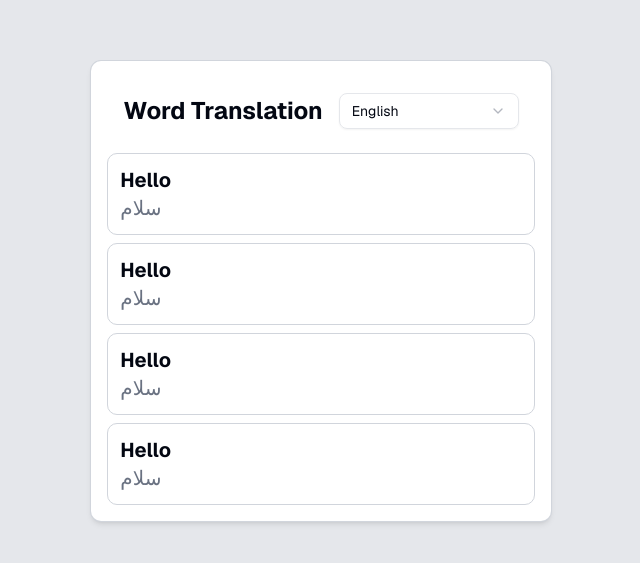
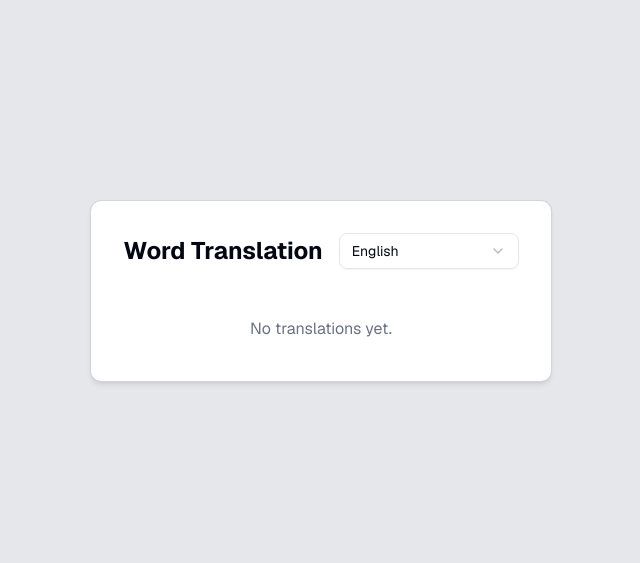
Before and after one commit to Ali-Zoljalali/sibirani, a Next.js app: page / in a window 1280 px wide. Shown: the part 109-672 px from the top of the page, without its empty margins (319-959 px from the left). Built offline with nearby package versions, Linux system fonts and the light colour scheme.

Commit message:
implement functionality

```diff
--- a/app/management-dashboard/page.js
+++ b/app/management-dashboard/page.js
@@ -1,5 +1,5 @@
 import LanguageSelect from "@/custom-components/LanguageSelect";
-import TranslatedWordsSection from "@/custom-components/TranslatedWordsSection";
+import TranslationManagementSection from "@/custom-components/TranslationManagementSection";
 
 export default function ManagementDashboard() {
   return (
@@ -9,7 +9,7 @@ export default function ManagementDashboard() {
           <h1 className="text-2xl font-bold">Translation Management</h1>
           <LanguageSelect />
         </div>
-        <TranslatedWordsSection />
+        <TranslationManagementSection />
       </main>
     </div>
   );
--- a/app/page.js
+++ b/app/page.js
@@ -1,5 +1,6 @@
 import Card from "@/custom-components/Card";
 import LanguageSelect from "@/custom-components/LanguageSelect";
+import TranslatedWordsSection from "@/custom-components/TranslatedWordsSection";
 
 export default function Home() {
   return (
@@ -10,22 +11,7 @@ export default function Home() {
             <h1 className="text-2xl font-bold">Word Translation</h1>
             <LanguageSelect />
           </div>
-          <div className="flex flex-col p-3 items-start border border-gray-300 rounded-lg">
-            <h3 className="text-xl font-bold">Hello</h3>
-            <h4 className="text-xl text-gray-500">سلام</h4>
-          </div>
-          <div className="flex flex-col p-3 items-start border border-gray-300 rounded-lg">
-            <h3 className="text-xl font-bold">Hello</h3>
-            <h4 className="text-xl text-gray-500">سلام</h4>
-          </div>
-          <div className="flex flex-col p-3 items-start border border-gray-300 rounded-lg">
-            <h3 className="text-xl font-bold">Hello</h3>
-            <h4 className="text-xl text-gray-500">سلام</h4>
-          </div>
-          <div className="flex flex-col p-3 items-start border border-gray-300 rounded-lg">
-            <h3 className="text-xl font-bold">Hello</h3>
-            <h4 className="text-xl text-gray-500">سلام</h4>
-          </div>
+          <TranslatedWordsSection />
         </Card>
       </main>
     </div>
--- a/custom-components/TranslatedWordsSection.js
+++ b/custom-components/TranslatedWordsSection.js
@@ -1,71 +1,33 @@
 "use client";
-import { useEffect, useState } from "react";
-import { Plus } from "lucide-react";
-import { Button } from "@/components/ui/button";
-import Card from "@/custom-components/Card";
-import WordsTranslation from "@/custom-components/WordsTranslation";
 import { useLanguage } from "@/providers/LanguageContext";
-import AddWordModal from "./AddWordModal";
 
-export default function TranslatedWordsSection() {
+export default function WordsTranslation() {
   const { language } = useLanguage();
-  const [translations, setTranslations] = useState({});
-  const [addWordModalOpen, setAddWordModalOpen] = useState(false);
+  const stored = JSON.parse(localStorage.getItem("translations"));
 
-  // Load from localStorage on mount
-  useEffect(() => {
-    const stored = localStorage.getItem("translations");
-    if (stored) {
-      try {
-        setTranslations(JSON.parse(stored));
-      } catch (err) {
-        console.error("Error parsing stored translations:", err);
-      }
-    }
-  }, []);
-
-  // Save to localStorage when translations change
-  useEffect(() => {
-    localStorage.setItem("translations", JSON.stringify(translations));
-  }, [translations]);
-
-  // Add or update word
-  const addOrEditWord = ({ word, translation }) => {
-    setTranslations((prev) => ({
-      ...prev,
-      [word]: {
-        ...prev[word], // preserve other languages if they exist
-        [language]: translation,
-      },
-    }));
-    setAddWordModalOpen(false);
-  };
+  if (!stored || Object.keys(stored).length === 0) {
+    return (
+      <p className="text-center text-gray-500 py-6">No translations yet.</p>
+    );
+  }
 
   return (
     <>
-      <Card>
-        <WordsTranslation
-          translations={translations}
-          language={language}
-          onTranslationChange={addOrEditWord}
-        />
-      </Card>
-
-      <Button
-        className="w-full bg-blue-500 hover:bg-blue-600 hover:cursor-pointer"
-        onClick={() => setAddWordModalOpen(true)}
-      >
-        <Plus /> Add Keyword
-      </Button>
-
-      {addWordModalOpen && (
-        <AddWordModal
-          open={addWordModalOpen}
-          onClose={() => setAddWordModalOpen(false)}
-          language={language}
-          onWordTranslationChange={addOrEditWord}
-        />
-      )}
+      {Object.entries(stored).map(([word, langs]) => (
+        <div
+          key={word}
+          className="flex flex-col p-3 items-start border border-gray-300 rounded-lg mb-4 w-full"
+        >
+          <h3 className="text-xl font-bold">{word}</h3>
+          <h4 className="text-xl text-gray-500">
+            {langs[language] || (
+              <span className="italic text-sm text-red-400">
+                Not translated
+              </span>
+            )}
+          </h4>
+        </div>
+      ))}
     </>
   );
 }
--- /dev/null
+++ b/custom-components/TranslationManagementSection.js
@@ -0,0 +1,71 @@
+"use client";
+import { useEffect, useState } from "react";
+import { Plus } from "lucide-react";
+import { Button } from "@/components/ui/button";
+import Card from "@/custom-components/Card";
+import WordsTranslation from "@/custom-components/WordsTranslation";
+import { useLanguage } from "@/providers/LanguageContext";
+import AddWordModal from "./AddWordModal";
+
+export default function TranslationManagementSection() {
+  const { language } = useLanguage();
+  const [translations, setTranslations] = useState({});
+  const [addWordModalOpen, setAddWordModalOpen] = useState(false);
+
+  // Load from localStorage on mount
+  useEffect(() => {
+    const stored = localStorage.getItem("translations");
+    if (stored) {
+      try {
+        setTranslations(JSON.parse(stored));
+      } catch (err) {
+        console.error("Error parsing stored translations:", err);
+      }
+    }
+  }, []);
+
+  // Save to localStorage when translations change
+  useEffect(() => {
+    localStorage.setItem("translations", JSON.stringify(translations));
+  }, [translations]);
+
+  // Add or update word
+  const addOrEditWord = ({ word, translation }) => {
+    setTranslations((prev) => ({
+      ...prev,
+      [word]: {
+        ...prev[word], // preserve other languages if they exist
+        [language]: translation,
+      },
+    }));
+    setAddWordModalOpen(false);
+  };
+
+  return (
+    <>
+      <Card>
+        <WordsTranslation
+          translations={translations}
+          language={language}
+          onTranslationChange={addOrEditWord}
+        />
+      </Card>
+
+      <Button
+        className="w-full bg-blue-500 hover:bg-blue-600 hover:cursor-pointer"
+        onClick={() => setAddWordModalOpen(true)}
+      >
+        <Plus /> Add Keyword
+      </Button>
+
+      {addWordModalOpen && (
+        <AddWordModal
+          open={addWordModalOpen}
+          onClose={() => setAddWordModalOpen(false)}
+          language={language}
+          onWordTranslationChange={addOrEditWord}
+        />
+      )}
+    </>
+  );
+}
```
